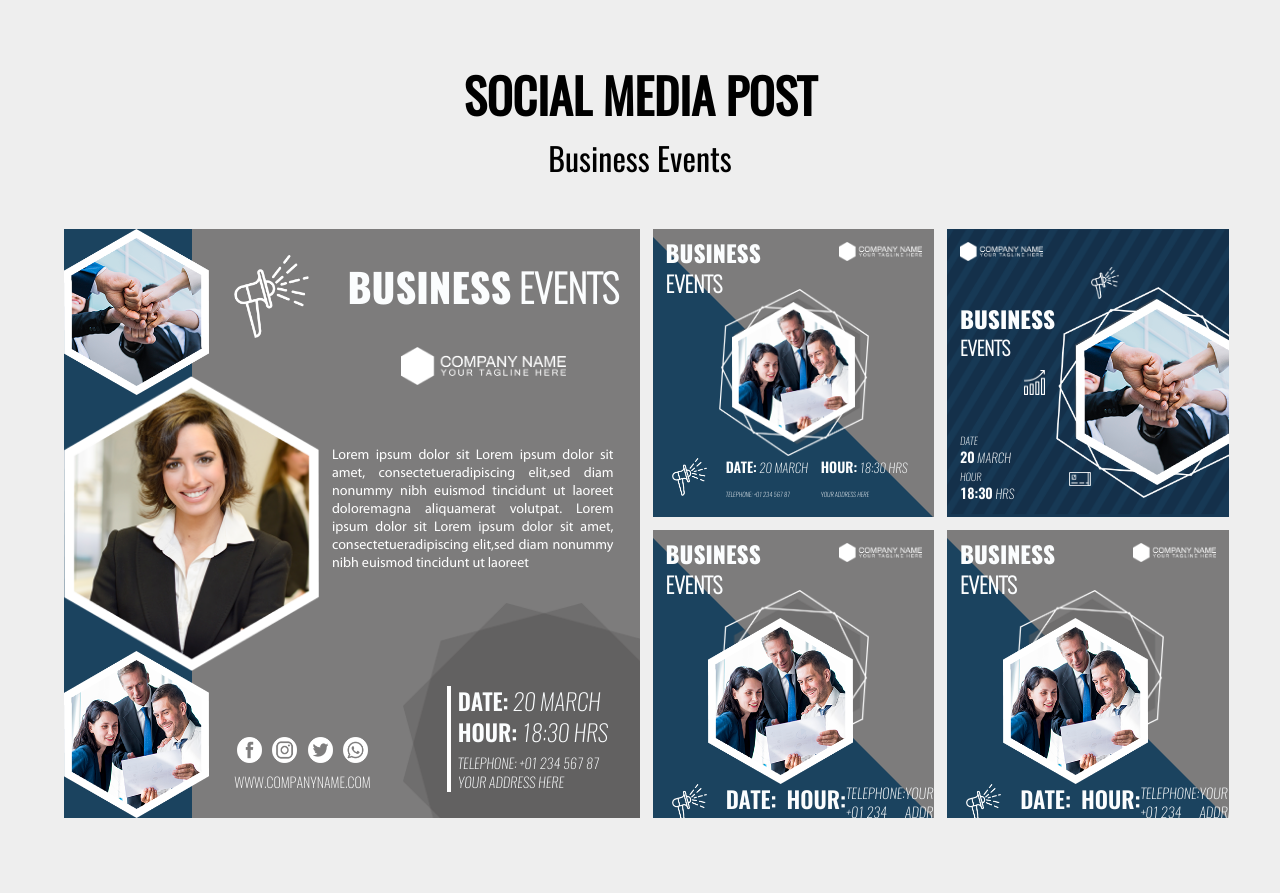
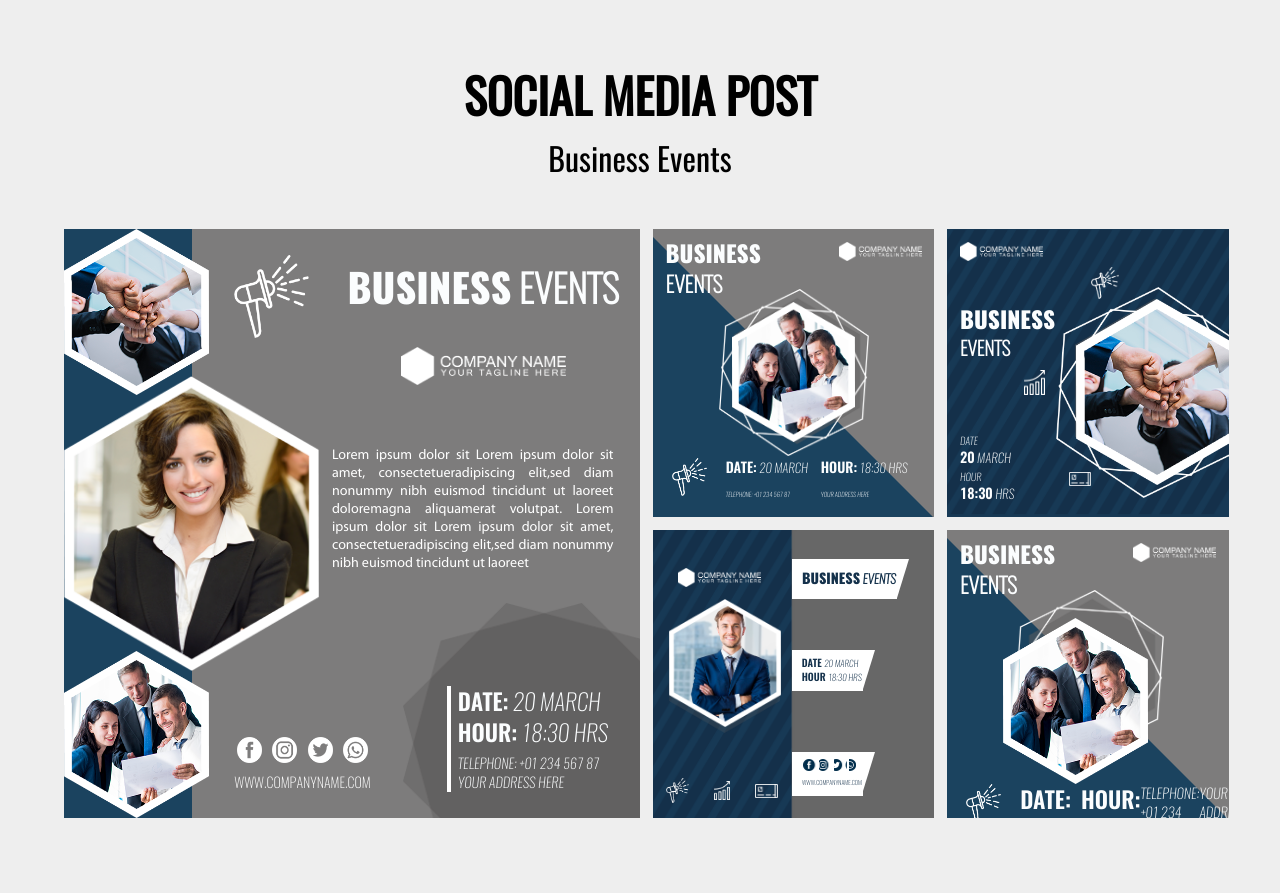
Before and after one commit to shepelenkosasha/test5, a plain HTML site: page index.html in a window 1280 px wide. Drawn offline with Linux system fonts and the light colour scheme.

Commit message:
add block4

```diff
--- a/css/block1.css
+++ b/css/block1.css
@@ -4,7 +4,6 @@
     margin: 0 auto;
     background-color: #7d7c7c;
     position: relative;
-    grid-area: b1;
     z-index: -2;
     overflow: hidden;
 }
--- /dev/null
+++ b/css/block4.css
@@ -0,0 +1,170 @@
+.block-4 {
+    background: no-repeat -1vw/56% url(../img/components/bg-block4.png), right/50% #676767;
+}
+
+.wrap4-top {
+    display: flex;
+}
+
+.block4-companyLogo {
+    height: 1.5vw;
+    margin-top: 3vw;
+    margin-left: 2vw;
+
+}
+
+.block4-title-wrap {
+    position: relative;
+    background-color: #fff;
+    padding-top: 0.8vw;
+    padding-left: 0.8vw;
+    padding-right: 0.1vw;
+    padding-bottom: 0.8vw;
+}
+
+.block4-title-wrap::after {
+    content: '';
+    position: absolute;
+    top: 0;
+    left: 8.25vw;
+    border-style: solid;
+    border-width: 3.1vw 1vw 0 0;
+    border-color: #ffffff transparent transparent transparent;
+}
+
+.top-titleBlock4 {
+    margin-top: 2.3vw;
+    margin-left: 2.4vw;
+}
+
+.block4-title {
+    margin: 0;
+    font-size: 1vw;
+    color: #14314b;
+    font-family: "Oswald - Extra - Light Italic";
+}
+
+.block4-title-bold {
+    margin: 0;
+    font-size: 1.1vw;
+    color: #14314b;
+}
+
+.wrap4-center {
+    display: flex;
+    position: relative;
+}
+
+.block4-img-man {
+    margin-left: 1.3vw;
+}
+
+.center-titleBlock4 {
+    height: 100%;
+    padding-top: 0.5vw;
+    padding-left: 0.8vw;
+    padding-bottom: 0.5vw;
+    margin-top: 4vw;
+    margin-left: 0.85vw;
+}
+
+.center-titleBlock4::after,
+.bottom-titleBlock4::after {
+    left: 5.6vw;
+}
+
+.date-block4-date,
+.date-block4-hour {
+    font-size: 0.7vw;
+    color: #14314b;
+    margin: 0;
+}
+
+.date-block4-dateBold {
+    font-size: 0.8vw;
+    color: #14314b;
+}
+
+.wrap4-bottom {
+    display: flex;
+    position: relative;
+    margin-left: 1vw;
+    margin-bottom: 1vw;
+}
+
+.wrap4-bottom-imgBlock {
+    display: flex;
+    justify-content: space-around;
+    align-items: center;
+    margin-top: 4vw;
+    margin-right: 1.1vw;
+}
+
+.block4-shout,
+.block4-diagram,
+.block4-object {
+    position: relative;
+    top: 0;
+    left: 0;
+    right: 0;
+    bottom: 0;
+}
+
+.block4-shout {
+    height: 2vw;
+    margin-top: 0;
+    margin-right: 2vw;
+}
+
+.block4-diagram {
+    height: 1.5vw;
+    margin-right: 2vw;
+}
+
+.bottom-titleBlock4 {
+    height: 100%;
+    padding-top: 0.5vw;
+    padding-left: 0.8vw;
+    padding-bottom: 0.5vw;
+    margin-top: 2vw;
+}
+
+.social-block4 {
+    margin: 0;
+}
+
+.social-block4-link {
+    display: flex;
+    justify-content: space-between;
+}
+
+.link-block4 {
+    height: 1vw;
+    width: 1vw;
+    background: url(../img/social/sicial-blue-sprite.png) no-repeat;
+}
+
+.link-block4-fb {
+    background-position: 0 0;
+    background-size: cover;
+}
+
+.link-block4-ins {
+    background-position: -1.35vw 0;
+    background-size: cover;
+}
+
+.link-block4-tw {
+    background-position: -2.7vw 0;
+    background-size: cover;
+}
+
+.link-block4-vib {
+    background-position: -4vw 0;
+    background-size: cover;
+}
+
+.block4-link-company {
+    font-size: 0.485vw;
+    color: #14314b;
+}
--- a/css/style.css
+++ b/css/style.css
@@ -99,7 +99,6 @@ main {
     margin: 0 auto;
     background-color: #7d7c7c;
     position: relative;
-    grid-area: b2;
     z-index: -3;
     overflow: hidden;
     margin-right: 1vw;
@@ -142,6 +141,10 @@ main {
 .img-people {
     height: 13vw;
     margin-right: 2vw;
+}
+
+.img-man {
+    height: 10vw;
 }
 
 .social-block {
@@ -218,3 +221,12 @@ main {
     top: 19vw;
     left: 9.5vw;
 }
+
+.shape {
+    position: absolute;
+    top: 0.5vw;
+    left: 1.3vw;
+    height: 10vw;
+    opacity: 0.5;
+    z-index: -1;
+}
--- a/index.html
+++ b/index.html
@@ -8,6 +8,7 @@
     <link rel="stylesheet" href="./css/block1.css">
     <link rel="stylesheet" href="./css/block2.css">
     <link rel="stylesheet" href="./css/block3.css">
+    <link rel="stylesheet" href="./css/block4.css">
     <title>Document</title>
 </head>
 <body>
@@ -110,25 +111,37 @@
                         </div>
                     </div>
                     <div class="wrapperBlock2-bottom">
-                        <div class="block-small">
-                            <div class="triangle"></div>
-                            <div class="wrap2-top">
-                                <h2 class="title-post block2-title"><span class="title-post-bold block2-title-bold">BUSINESS</span><br/> EVENTS</h2>
-                                <img class="companyLogo block2-companyLogo" src="img/components/companyLogo.png" alt="">
+                        <div class="block-small block-4">
+                            <div class="wrap4-top">
+                                <img class="companyLogo block4-companyLogo" src="img/components/companyLogo.png" alt="">
+                                <div class="block4-title-wrap top-titleBlock4">
+                                    <h2 class="title-post block4-title"><span class="title-post-bold block4-title-bold">BUSINESS</span> EVENTS</h2>
+                                </div>
                             </div>
-                            <div class="wrap2-center">
-                                <img class="poly-img" src="img/components/poly-img.png" alt="">
-                                <img src="img/components/img-people.png" alt="" class="img-people">
+                            <div class="wrap4-center">
+                                <img class="shape" src="img/components/Shape.png" alt="">
+                                <img class="img-man block4-img-man" src="img/components/img-man.png" alt="">
+                                <div class="block4-title-wrap center-titleBlock4">
+                                    <div class="date date-block4-date"><span class="date-bold date-block4-dateBold">DATE </span>20 MARCH</div>
+                                    <div class="hour date-block4-hour"><span class="date-bold date-block4-dateBold">HOUR </span>18:30 HRS</div>
+                                </div>
                             </div>
-                            <div class="wrap2-bottom">
-                                <img class="shout block2-shout" src="img/components/shout.png" alt="">
-                                <div class="date-block2">
-                                    <div class="date"><span class="date-bold">DATE:</span> 20 MARCH</div>
-                                    <div class="hour"><span class="date-bold">HOUR:</span> 18:30 HRS</div>
+                            <div class="wrap4-bottom">
+                                <div class="wrap4-bottom-imgBlock">
+                                    <img class="shout block4-shout" src="img/components/shout.png" alt="">
+                                    <img class="diagram block4-diagram" src="img/components/diagram.png" alt="">
+                                    <img class="object block4-object" src="img/components/object.png" alt="">
                                 </div>
-                                <div class="tel-block2">
-                                    <div class="tel">TELEPHONE: <a href="#" class="tel-link">+01 234 567 87</a></div>
-                                    <div class="address">YOUR ADDRESS HERE</div>
+                                <div class="block4-title-wrap bottom-titleBlock4">
+                                    <div class="social-block social-block4">
+                                        <div class="social-block-link social-block4-link">
+                                            <a href="#"></a><div class="link-block4 link-block4-fb" ></div></a>
+                                            <a href="#"></a><div class="link-block4 link-block4-ins" ></div></a>
+                                            <a href="#"></a><div class="link-block4 link-block4-tw" ></div></a>
+                                            <a href="#"></a><div class="link-block4 link-block4-vib" ></div></a>
+                                        </div>
+                                        <a class="link-company block4-link-company" href="#">WWW.COMPANYNAME.COM</a>
+                                    </div>
                                 </div>
                             </div>
                         </div>
@@ -156,9 +169,6 @@
                         </div>
                     </div>
                 </div>
-                <!-- <div class="wrap-tr-2"></div>
-                <div class="wrap-tr-3"></div>
-                <div class="wrap-tr-4"></div> -->
             </div>
         </div>
     </main>
```
Also changed, not shown: img/components/Shape.png (added), img/components/bg-block4.png (added), img/components/img-man.png (added), img/social/sicial-blue-sprite.png (added).
